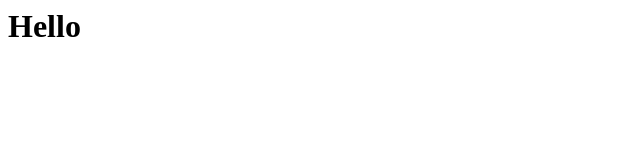
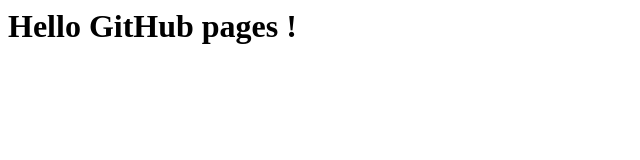
Before and after one commit to michaeldev-tech/pages, a plain HTML site: page index.html in a window 1280 px wide. Shown: the whole page, without its empty margins (0-640 px from the left). Drawn offline with Linux system fonts and the light colour scheme.

Commit message:
Update index.html
added github pages in index.html

```diff
--- a/index.html
+++ b/index.html
@@ -1 +1 @@
-<h1> Hello </h1>
+<h1> Hello GitHub pages ! </h1>
```
